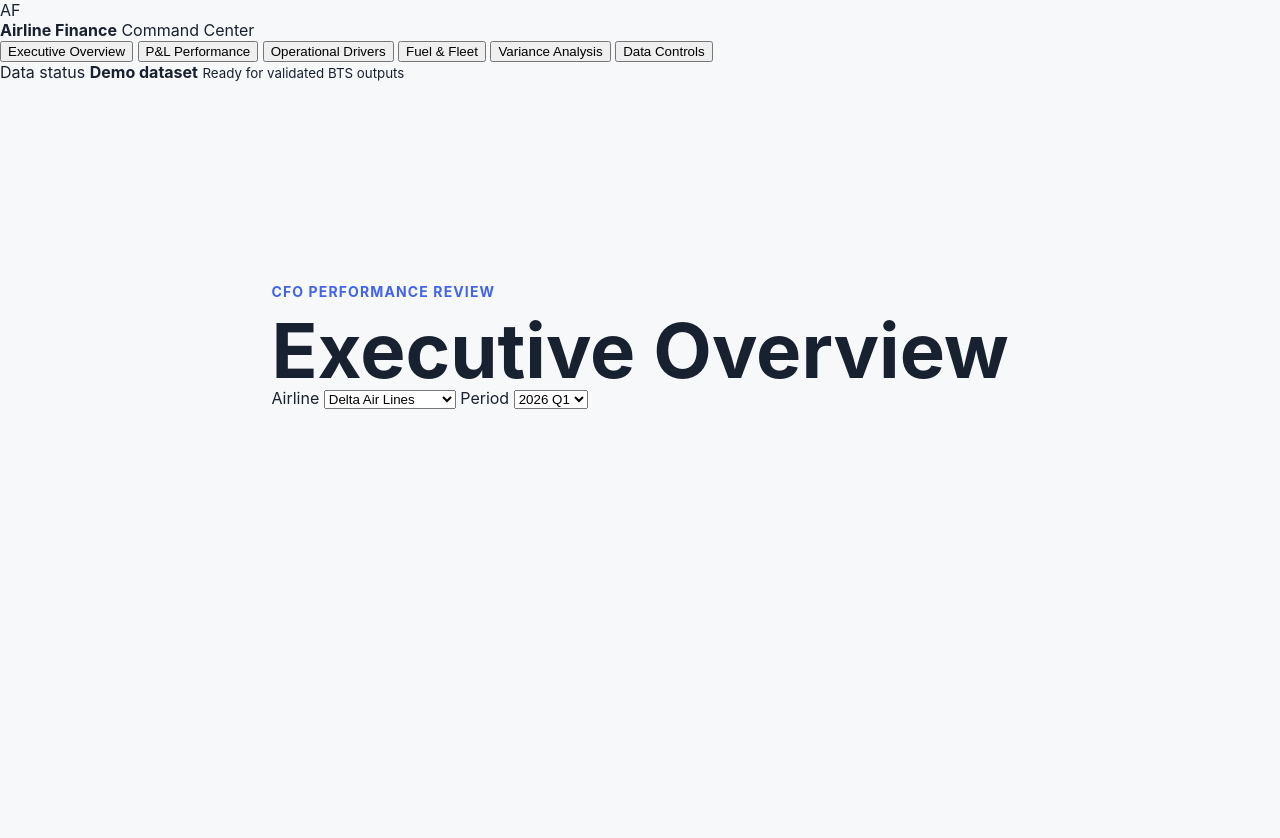
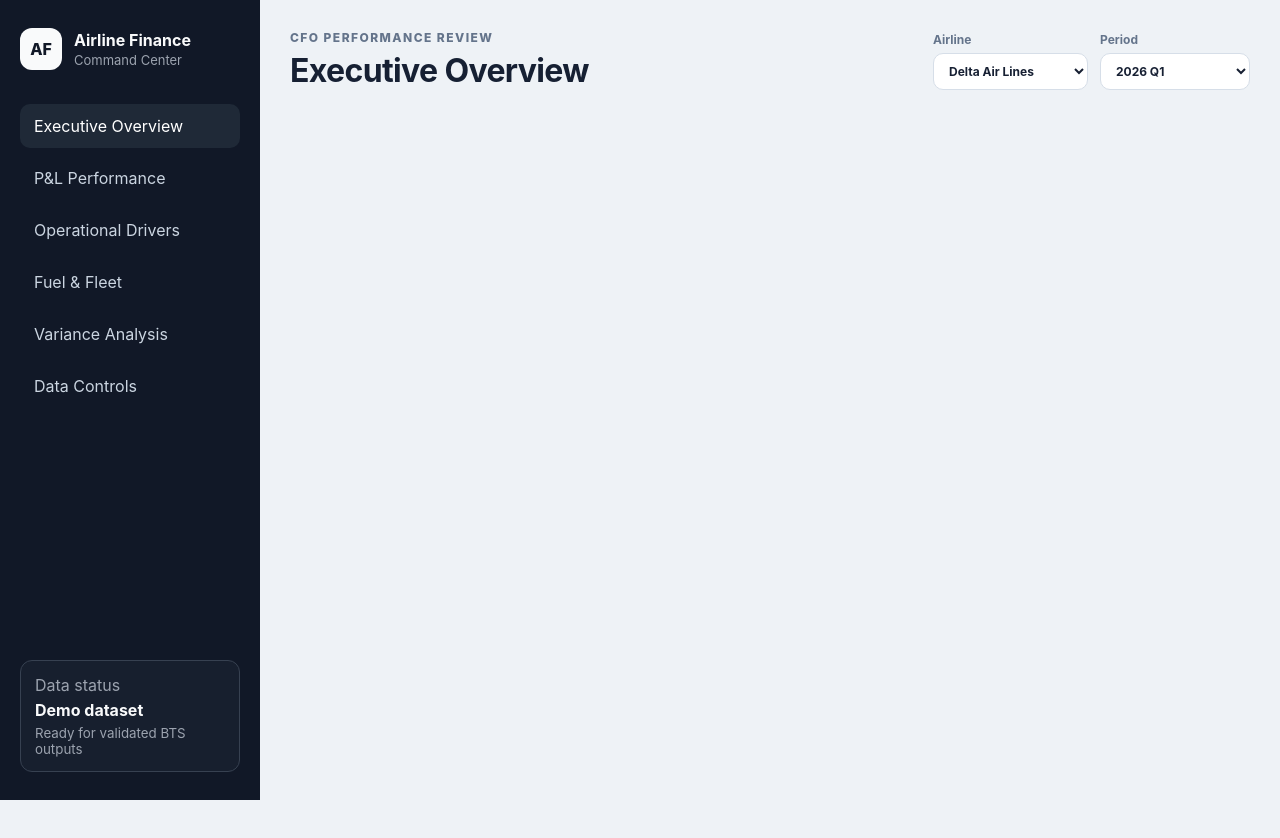
Before and after one commit to raul-s-c/airline-finance-command-center, a plain HTML site: page web/index.html in a window 1280 px wide. After the commit the page ends 800 px from the top, so only its background shows below. Drawn offline with Linux system fonts and the light colour scheme; a script that the page names is missing.

Commit message:
feat: style CFO dashboard

```diff
--- a/web/styles.css
+++ b/web/styles.css
@@ -1,45 +1,123 @@
 :root {
-  color-scheme: light;
   font-family: Inter, ui-sans-serif, system-ui, -apple-system, BlinkMacSystemFont, "Segoe UI", sans-serif;
-  background: #f7f8fa;
-  color: #18212f;
+  background: #eef2f6;
+  color: #162033;
+  font-synthesis: none;
 }
 
-body {
-  margin: 0;
+* { box-sizing: border-box; }
+
+body { margin: 0; background: #eef2f6; }
+button, select { font: inherit; }
+
+.app-shell {
+  min-height: 100vh;
+  display: grid;
+  grid-template-columns: 260px minmax(0, 1fr);
 }
 
-main {
-  min-height: 100vh;
-  display: grid;
-  place-items: center;
-  padding: 32px;
+.sidebar {
+  position: sticky;
+  top: 0;
+  height: 100vh;
+  display: flex;
+  flex-direction: column;
+  padding: 28px 20px;
+  background: #111827;
+  color: #f9fafb;
 }
 
-.hero {
-  max-width: 760px;
+.brand { display: flex; gap: 12px; align-items: center; margin-bottom: 34px; }
+.brand-mark {
+  width: 42px; height: 42px; display: grid; place-items: center;
+  border-radius: 12px; background: #f9fafb; color: #111827; font-weight: 800;
+}
+.brand strong, .brand span { display: block; }
+.brand span { color: #9ca3af; font-size: 13px; margin-top: 2px; }
+
+.nav { display: grid; gap: 8px; }
+.nav-item {
+  border: 0; border-radius: 10px; padding: 12px 14px; text-align: left;
+  background: transparent; color: #cbd5e1; cursor: pointer;
+}
+.nav-item:hover, .nav-item.active { background: #1f2937; color: #fff; }
+
+.sidebar-note {
+  margin-top: auto; padding: 14px; border: 1px solid #374151; border-radius: 12px;
+  background: #171f2e;
+}
+.sidebar-note span, .sidebar-note small { display: block; color: #9ca3af; }
+.sidebar-note strong { display: block; margin: 5px 0; }
+
+.content { padding: 30px; min-width: 0; }
+.topbar {
+  display: flex; justify-content: space-between; align-items: end; gap: 24px; margin-bottom: 26px;
+}
+.eyebrow { margin: 0 0 6px; color: #64748b; font-size: 12px; font-weight: 800; letter-spacing: .12em; text-transform: uppercase; }
+h1 { margin: 0; font-size: 32px; letter-spacing: -.02em; }
+
+.filters { display: flex; gap: 12px; }
+.filters label { display: grid; gap: 6px; color: #64748b; font-size: 12px; font-weight: 700; }
+.filters select {
+  min-width: 150px; border: 1px solid #d6dee8; border-radius: 10px; padding: 9px 11px;
+  background: #fff; color: #172033;
 }
 
-.eyebrow {
-  margin: 0 0 12px;
-  color: #4263eb;
-  font-size: 14px;
-  font-weight: 700;
-  letter-spacing: 0.08em;
-  text-transform: uppercase;
+.dashboard-view { display: grid; gap: 18px; }
+.kpi-grid { display: grid; grid-template-columns: repeat(4, minmax(0, 1fr)); gap: 14px; }
+.kpi-card, .panel {
+  background: #fff; border: 1px solid #dde5ed; border-radius: 14px; box-shadow: 0 8px 24px rgba(15, 23, 42, .04);
+}
+.kpi-card { padding: 18px; }
+.kpi-label { color: #64748b; font-size: 12px; font-weight: 750; text-transform: uppercase; letter-spacing: .06em; }
+.kpi-value { margin: 8px 0 5px; font-size: 27px; font-weight: 800; letter-spacing: -.03em; }
+.delta { font-size: 13px; font-weight: 700; }
+.delta.positive { color: #047857; }
+.delta.negative { color: #b91c1c; }
+.delta.neutral { color: #64748b; }
+
+.two-col { display: grid; grid-template-columns: 1.35fr 1fr; gap: 18px; }
+.panel { padding: 20px; overflow: hidden; }
+.panel h2 { margin: 0 0 16px; font-size: 17px; }
+.panel-subtitle { margin: -10px 0 16px; color: #64748b; font-size: 13px; }
+
+.metric-row { display: grid; grid-template-columns: 1fr auto auto; gap: 14px; align-items: center; padding: 10px 0; border-bottom: 1px solid #edf1f5; }
+.metric-row:last-child { border-bottom: 0; }
+.metric-row span:first-child { color: #475569; }
+.metric-row strong { font-variant-numeric: tabular-nums; }
+
+.bar-row { margin: 15px 0; }
+.bar-head { display: flex; justify-content: space-between; margin-bottom: 7px; font-size: 13px; }
+.bar-track { height: 8px; background: #e9eef4; border-radius: 999px; overflow: hidden; }
+.bar-fill { height: 100%; background: #334155; border-radius: inherit; }
+
+.table-wrap { overflow-x: auto; }
+table { width: 100%; border-collapse: collapse; font-size: 13px; }
+th { color: #64748b; font-size: 11px; text-transform: uppercase; letter-spacing: .05em; }
+th, td { padding: 11px 10px; text-align: right; border-bottom: 1px solid #edf1f5; }
+th:first-child, td:first-child { text-align: left; }
+
+.status-grid { display: grid; grid-template-columns: repeat(3, 1fr); gap: 12px; }
+.status-card { padding: 16px; border-radius: 12px; background: #f8fafc; border: 1px solid #e2e8f0; }
+.status-card strong { display: block; margin-bottom: 5px; }
+.status-card span { color: #64748b; font-size: 13px; }
+
+.notice { padding: 12px 14px; background: #fff7ed; border: 1px solid #fed7aa; border-radius: 10px; color: #9a3412; font-size: 13px; }
+
+@media (max-width: 1050px) {
+  .app-shell { grid-template-columns: 1fr; }
+  .sidebar { position: static; height: auto; }
+  .nav { grid-template-columns: repeat(3, 1fr); }
+  .sidebar-note { display: none; }
+  .kpi-grid { grid-template-columns: repeat(2, 1fr); }
+  .two-col { grid-template-columns: 1fr; }
 }
 
-h1 {
-  margin: 0;
-  font-size: clamp(40px, 6vw, 76px);
-  line-height: 1;
-  letter-spacing: 0;
+@media (max-width: 650px) {
+  .content { padding: 18px; }
+  .topbar { align-items: stretch; flex-direction: column; }
+  .filters { display: grid; grid-template-columns: 1fr 1fr; }
+  .filters select { min-width: 0; width: 100%; }
+  .nav { grid-template-columns: 1fr 1fr; }
+  .kpi-grid, .status-grid { grid-template-columns: 1fr; }
 }
-
-.hero p:last-child {
-  max-width: 620px;
-  margin: 24px 0 0;
-  color: #4b5565;
-  font-size: 20px;
-  line-height: 1.55;
-}
```
